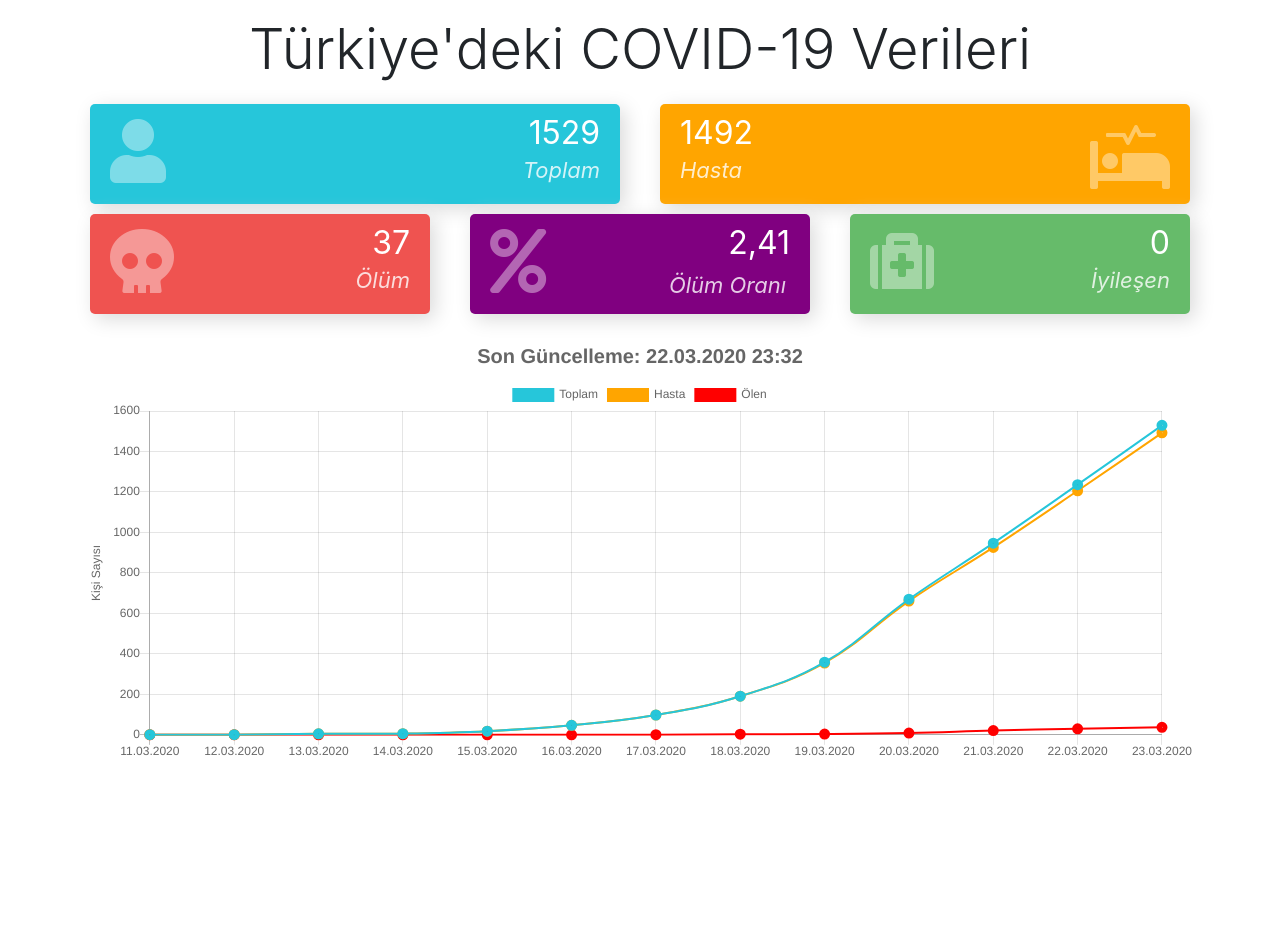
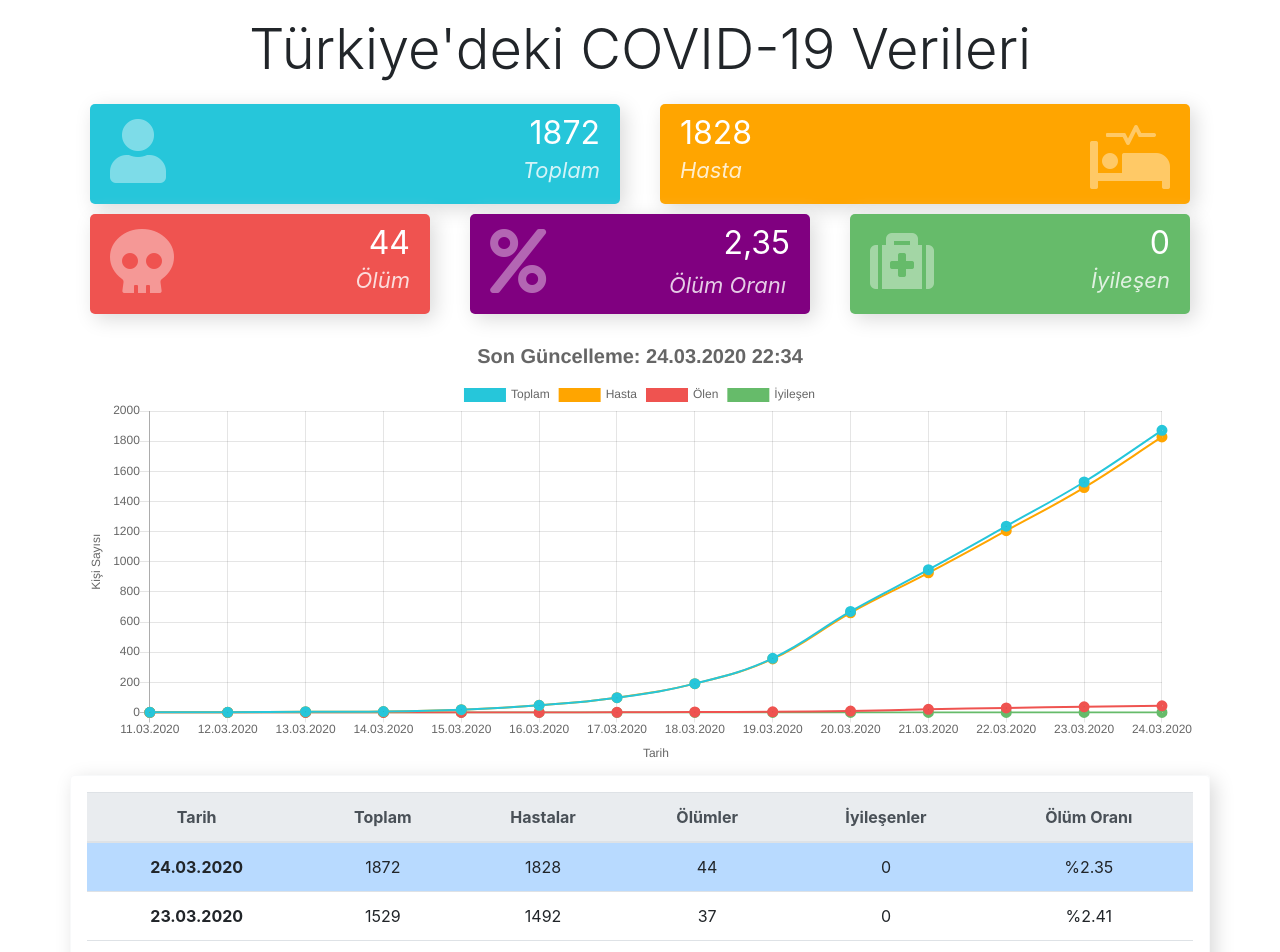
Before and after one commit to Exper1ment4L/covid19-data, a React (Create React App) app: page / in a window 1280 px wide. Shown: the top 952 px of the page. Before the commit the page ends 800 px from the top, so only its background shows below. Built offline with nearby package versions, Linux system fonts and the light colour scheme.

Commit message:
table added

```diff
--- a/src/App.js
+++ b/src/App.js
@@ -1,3 +1,4 @@
+/* eslint-disable no-unused-expressions */
 /* eslint-disable jsx-a11y/anchor-is-valid */
 /* eslint-disable no-unused-vars */
 import React from "react";
@@ -18,13 +19,15 @@ function App() {
     "20.03.2020",
     "21.03.2020",
     "22.03.2020",
-    "23.03.2020"
+    "23.03.2020",
+    "24.03.2020"
   ];
-  const toplam = [1, 1, 5, 6, 18, 47, 98, 191, 359, 670, 947, 1236,1529];
-  const olumler = [0, 0, 0, 0, 0, 0, 1, 3, 4, 9, 21, 30,37];
-  const hasta = [1, 1, 5, 6, 18, 47, 98, 191, 355, 661, 926, 1206,1492];
-  const iyilesenler = [0, 0, 0, 0, 0, 0, 0, 0, 0, 0,];
-  let lastUpdate = "22.03.2020 23:32";
+
+  const toplam = [1, 1, 5, 6, 18, 47, 98, 191, 359, 670, 947, 1236, 1529, 1872];
+  const olumler = [0, 0, 0, 0, 0, 0, 1, 3, 4, 9, 21, 30, 37, 44];
+  const hasta = [1, 1, 5, 6, 18, 47, 98, 191, 355, 661, 926, 1206, 1492, 1828];
+  const iyilesenler = [0, 0, 0, 0, 0, 0, 0, 0, 0, 0, 0, 0, 0, 0];
+  let lastUpdate = "24.03.2020 22:34";
 
   const oran = parseFloat(
     (olumler[olumler.length - 1] * 100.0) / toplam[toplam.length - 1]
@@ -33,6 +36,12 @@ function App() {
   let yuzde = oran.toString().substr(0, 4);
 
   yuzde = yuzde.replace(".", ",");
+
+  const reversedLabels = labels.map(item => item).reverse();
+  const reversedToplam = toplam.map(item => item).reverse();
+  const reversedHasta = hasta.map(item => item).reverse();
+  const reversedIyilesen = iyilesenler.map(item => item).reverse();
+  const reversedOlum = olumler.map(item => item).reverse();
 
   window.onload = function() {
     new Chart(document.getElementById("corona-chart"), {
@@ -47,6 +56,7 @@ function App() {
             fill: false,
             borderWidth: 2,
             pointBorderWidth: 5,
+            pointBorderColor: "#26c6da",
             pointHoverBackgroundColor: "26c6da"
           },
           {
@@ -57,26 +67,27 @@ function App() {
             borderWidth: 2,
             fill: false,
             pointBorderWidth: 5,
+            pointBorderColor: "orange",
             pointHoverBackgroundColor: "orange"
           },
           {
             data: olumler,
             label: `Ölen`,
-            borderColor: "red",
+            borderColor: "#ef5350",
             fill: false,
             borderWidth: 2,
             pointBorderWidth: 5,
-            pointHoverBackgroundColor: "red"
+            pointHoverBackgroundColor: "#ef5350"
+          },
+          {
+            data: iyilesenler,
+            label: `İyileşen`,
+            borderColor: "#66bb6a",
+            fill: false,
+            borderWidth: 2,
+            pointBorderWidth: 5,
+            pointHoverBackgroundColor: "#66bb6a"
           }
-          // {
-          //   data: iyilesenler,
-          //   label: `İyileşen`,
-          //   borderColor: "green",
-          //   fill: false,
-          //   borderWidth: 2,
-          //   pointBorderWidth: 5,
-          //   pointHoverBackgroundColor: "green"
-          // }
         ]
       },
       options: {
@@ -109,8 +120,11 @@ function App() {
           xAxes: [
             {
               display: true,
+              ticks: {
+                autoSkip: true
+              },
               scaleLabel: {
-                display: false,
+                display: true,
                 labelString: "Tarih"
               }
             }
@@ -146,7 +160,7 @@ function App() {
             </div>
           </div>
           <div className='col-md-6'>
-            <div className='card-counter1 primary' id="hasta">
+            <div className='card-counter1 primary' id='hasta'>
               <span className='count-numbers'>
                 {toplam[toplam.length - 1] - olumler[olumler.length - 1]}
               </span>
@@ -175,7 +189,7 @@ function App() {
             </div>
           </div>
 
-           <div className='col-md-4'>
+          <div className='col-md-4'>
             <div className='card-counter success'>
               <i className='fa fa-medkit'></i>
               <span className='count-numbers'>
@@ -200,18 +214,41 @@ function App() {
       >
         <canvas id='corona-chart' />
       </div>
-      {/* <div className='display-4'>Sağlık Bakanı'ndan Son Açıklama</div>
-      <div className='display-4'>
-        <i class='fas fa-angle-down ' id='down' />
-      </div>
       <div
         className='container border border-light rounded p-3 mb-5 box-shadow'
         id='kaynak'
       >
-        <div>
-        <blockquote class="twitter-tweet"><p lang="tr" dir="ltr" data-width="1920px">BUGÜNE KADAR toplam 20.345 test yapıldı, 1.236 tanı kondu, hepsi yaşlı 30 hastamızı kaybettik. Hastalık ülkemizde yokken, “yok” dedik. Şimdi gün gün durumu açıklıyoruz. Şeffaflığımızla sizi tedbire de davet ediyoruz. Tedbirli olalım. Bu ülke, bu tehdide yenik düşmeyecek.</p>&mdash; Dr. Fahrettin Koca (@drfahrettinkoca) <a href="https://twitter.com/drfahrettinkoca/status/1241806899215061009?ref_src=twsrc%5Etfw">March 22, 2020</a></blockquote>
-        </div>
-    </div> */}
+        <table class='table table-hover'>
+          <thead class='thead-light'>
+            <tr>
+              <th scope='col'>Tarih</th>
+              <th scope='col'>Toplam</th>
+              <th scope='col'>Hastalar</th>
+              <th scope='col'>Ölümler</th>
+              <th scope='col'>İyileşenler</th>
+              <th scope='col'>Ölüm Oranı</th>
+            </tr>
+          </thead>
+          <tbody>
+            {reversedLabels.map((item, index) => {
+              let oran = parseFloat(
+                (reversedOlum[index] * 100) / reversedToplam[index]
+              );
+              let yuzde = oran.toString().substr(0, 4);
+              return (
+                <tr className={index === 0 ? "table-primary" : null}>
+                  <th>{item}</th>
+                  <td>{reversedToplam[index]}</td>
+                  <td>{reversedToplam[index] - reversedOlum[index]}</td>
+                  <td>{reversedOlum[index]}</td>
+                  <td>{reversedIyilesen[index]}</td>
+                  <td>{reversedOlum[index] === 0 ? "0" : "%" + yuzde}</td>
+                </tr>
+              );
+            })}
+          </tbody>
+        </table>
+      </div>
     </div>
   );
 }
```
